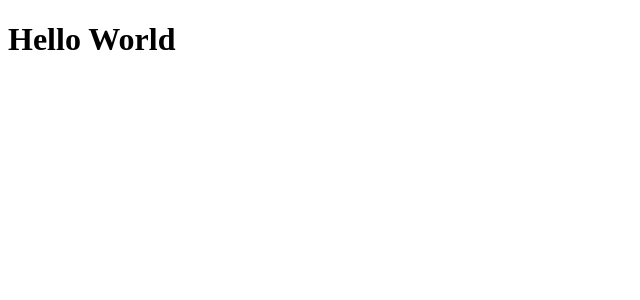
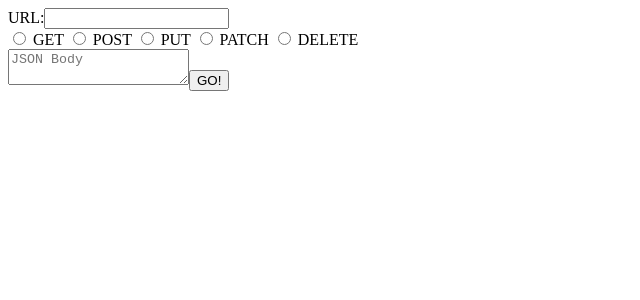
Before and after one commit to thisisjoshford/restman, a React app: page / in a window 1280 px wide. Shown: the top 300 px of the page, without its empty margins (0-640 px from the left). Built offline with nearby package versions, Linux system fonts and the light colour scheme.

Commit message:
add form

```diff
--- a/src/components/App/App.jsx
+++ b/src/components/App/App.jsx
@@ -1,5 +1,8 @@
 import React from 'react';
+import Form from '../Form/Form';
 
 export default function App() {
-  return <h1>Hello World</h1>;
+  return (
+    <Form/>
+  );
 }
```
